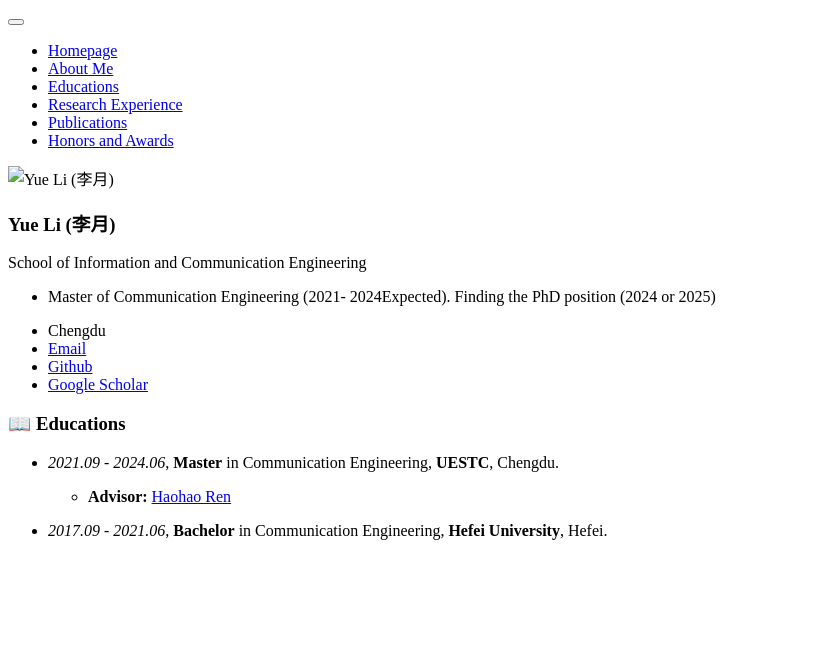
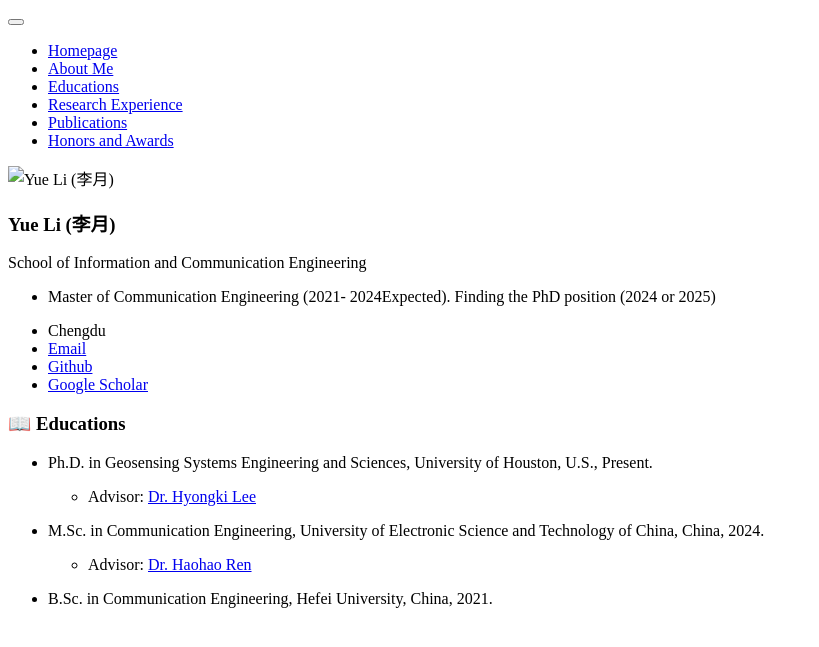
Before and after one commit to LunaLeeYue/LunaLeeYue.github.io, a Jekyll site: the page built from _pages/includes/education.md, in a window 1280 px wide. Shown: the top 647 px of the page, without its empty margins (0-819 px from the left). Built offline with Jekyll 4.4.1, drawn with Linux system fonts in a browser that asks for light colours; our own code applies the rules of GitHub Pages for plain Markdown files.

Commit message:
Update education.md

```diff
--- a/_pages/includes/education.md
+++ b/_pages/includes/education.md
@@ -1,8 +1,12 @@
 
 # 📖 Educations
-- *2021.09 - 2024.06*, **Master** in Communication Engineering, **UESTC**, Chengdu.
+- Ph.D. in Geosensing Systems Engineering and Sciences, University of Houston, U.S., Present.
 
-  - **Advisor:**  [Haohao Ren](https://scholar.google.com/citations?hl=en&user=5G452t8AAAAJ)
+  - Advisor: [Dr. Hyongki Lee](https://www.cive.uh.edu/faculty/lee)
+
+- M.Sc. in Communication Engineering, University of Electronic Science and Technology of China, China, 2024.
+
+  - Advisor:  [Dr. Haohao Ren](https://scholar.google.com/citations?hl=en&user=5G452t8AAAAJ)
 
 
-- *2017.09 - 2021.06*, **Bachelor** in Communication Engineering, **Hefei University**, Hefei.
+- B.Sc. in Communication Engineering, Hefei University, China, 2021.
```
